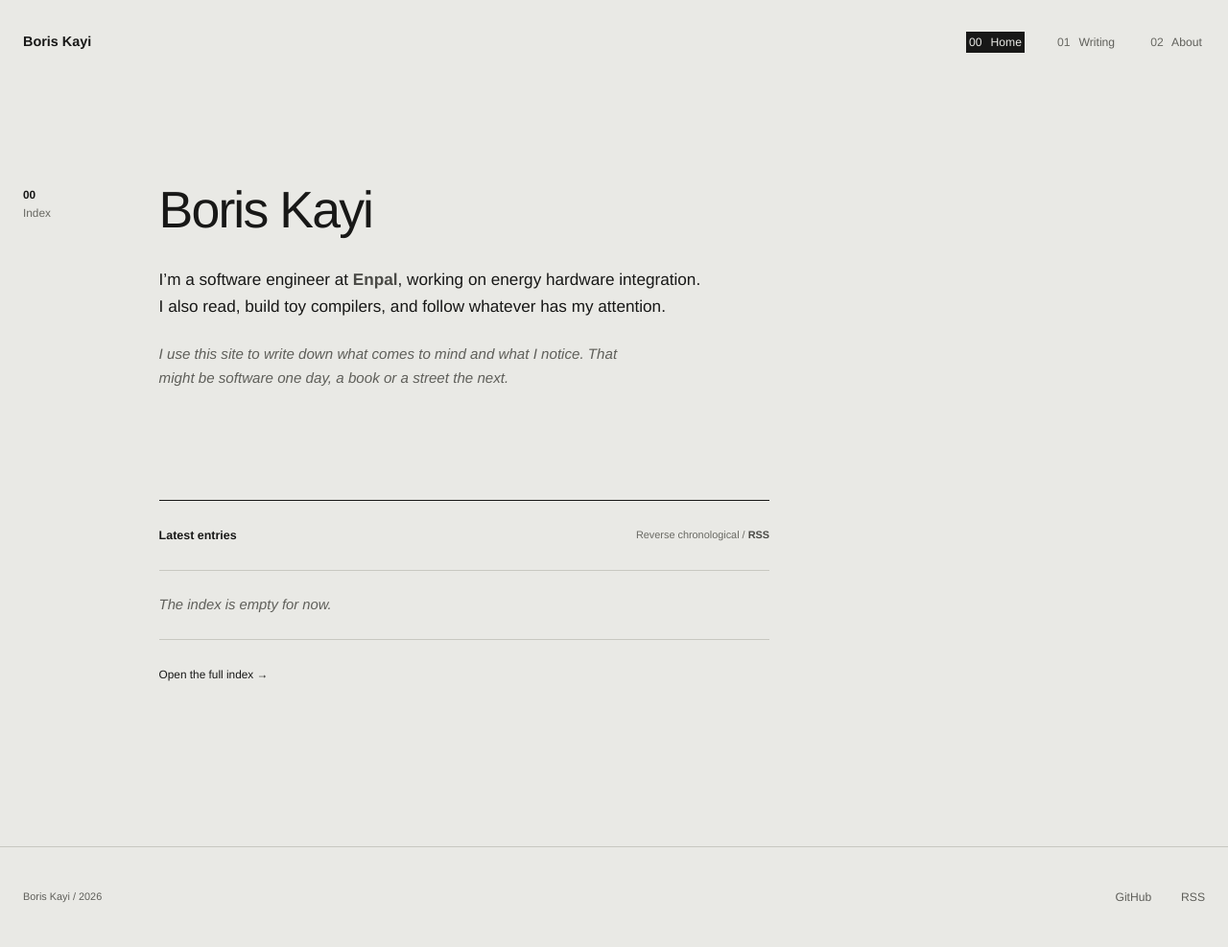
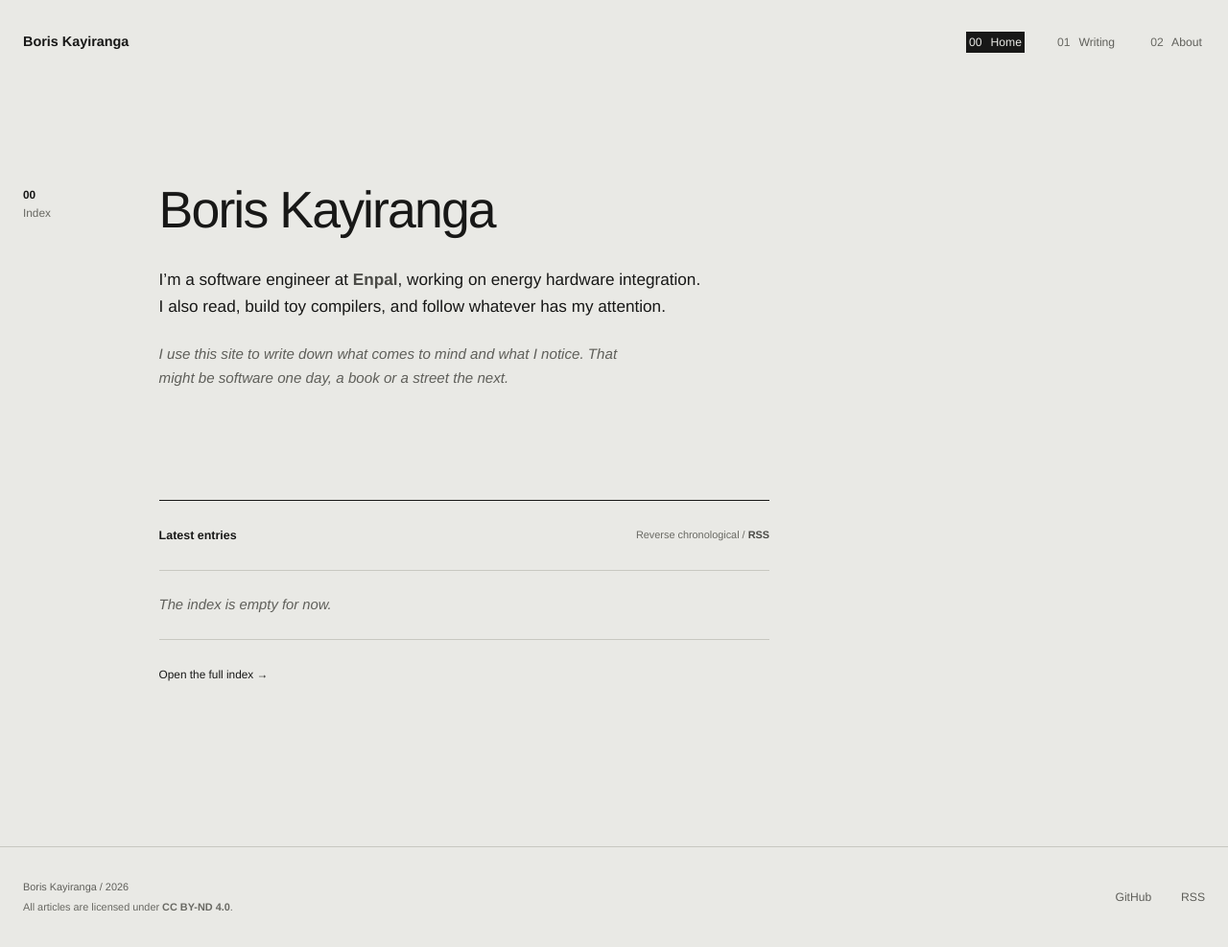
Before and after one commit to silverhairs/silverhairs, an Astro site in the folder website/: page / in a window 1280 px wide. Shown: the whole page at 96% size. Built offline with nearby package versions, Linux system fonts and the light colour scheme; Astro itself is replaced by a stand-in of ours.

Commit message:
Update site identity and article licensing (#27)

```diff
--- a/website/src/components/SiteFooter.astro
+++ b/website/src/components/SiteFooter.astro
@@ -4,7 +4,13 @@ const year = new Date().getUTCFullYear();
 
 <footer class="site-footer">
   <div class="site-shell site-footer__inner">
-    <p class="footer-id">Boris Kayi / {year}</p>
+    <div class="footer-copy">
+      <p class="footer-id">Boris Kayiranga / {year}</p>
+      <p class="footer-license">
+        All articles are licensed under
+        <a href="https://creativecommons.org/licenses/by-nd/4.0/" rel="license">CC BY-ND 4.0</a>.
+      </p>
+    </div>
     <nav aria-label="Elsewhere">
       <a href="https://github.com/silverhairs" rel="me">GitHub</a>
       <a href="/rss.xml">RSS</a>
--- a/website/src/components/SiteHeader.astro
+++ b/website/src/components/SiteHeader.astro
@@ -5,7 +5,7 @@ const writingIsCurrent = path.startsWith("/writing");
 
 <header class="site-header">
   <div class="site-shell site-header__inner">
-    <a class="site-name" href="/" aria-label="Boris Kayi, home">Boris Kayi</a>
+    <a class="site-name" href="/" aria-label="Boris Kayiranga, home">Boris Kayiranga</a>
     <nav aria-label="Primary navigation">
       <a href="/" aria-current={path === "/" ? "page" : undefined}><span>00</span> Home</a>
       <a href="/writing/" aria-current={writingIsCurrent ? "page" : undefined}><span>01</span> Writing</a>
--- a/website/src/layouts/BaseLayout.astro
+++ b/website/src/layouts/BaseLayout.astro
@@ -11,7 +11,7 @@ interface Props {
 }
 
 const { title, description, type = "website" } = Astro.props;
-const pageTitle = title === "Boris Kayi" ? title : `${title} — Boris Kayi`;
+const pageTitle = title === "Boris Kayiranga" ? title : `${title} — Boris Kayiranga`;
 const canonicalURL = new URL(Astro.url.pathname, Astro.site);
 ---
 
@@ -25,9 +25,9 @@ const canonicalURL = new URL(Astro.url.pathname, Astro.site);
     <meta name="description" content={description} />
     <link rel="canonical" href={canonicalURL} />
     <link rel="icon" type="image/svg+xml" href="/favicon.svg" />
-    <link rel="alternate" type="application/rss+xml" title="Boris Kayi's writing" href="/rss.xml" />
+    <link rel="alternate" type="application/rss+xml" title="Boris Kayiranga's writing" href="/rss.xml" />
     <meta property="og:type" content={type} />
-    <meta property="og:site_name" content="Boris Kayi" />
+    <meta property="og:site_name" content="Boris Kayiranga" />
     <meta property="og:title" content={pageTitle} />
     <meta property="og:description" content={description} />
     <meta property="og:url" content={canonicalURL} />
--- a/website/src/pages/about.astro
+++ b/website/src/pages/about.astro
@@ -5,7 +5,7 @@ import FolioMark from "../components/FolioMark.astro";
 
 <BaseLayout
   title="About"
-  description="About Boris Kayi, a software engineer working on energy hardware integration."
+  description="About Boris Kayiranga, a software engineer working on energy hardware integration."
 >
   <div class="page folio-page">
     <FolioMark number="02" label="About" />
@@ -16,7 +16,7 @@ import FolioMark from "../components/FolioMark.astro";
 
       <article class="prose about-copy">
         <p>
-          I’m Boris Kayi, a software engineer with experience building products and developer tools. I
+          I’m Boris Kayiranga, a software engineer with experience building products and developer tools. I
           currently work at <a href="https://enpal.com">Enpal</a> as a Senior Software Engineer, focused on
           energy hardware integration.
         </p>
--- a/website/src/pages/index.astro
+++ b/website/src/pages/index.astro
@@ -8,14 +8,14 @@ const articles = (await getArticles()).slice(0, 5);
 ---
 
 <BaseLayout
-  title="Boris Kayi"
-  description="Boris Kayi writes about software, books, energy, urbanism, and things noticed along the way."
+  title="Boris Kayiranga"
+  description="Boris Kayiranga writes about software, books, energy, urbanism, and things noticed along the way."
 >
   <div class="page folio-page home-page">
     <FolioMark number="00" label="Index" />
     <div class="folio-body">
       <section class="home-intro" aria-labelledby="home-heading">
-        <h1 id="home-heading">Boris Kayi</h1>
+        <h1 id="home-heading">Boris Kayiranga</h1>
         <p>
           I’m a software engineer at <a href="https://enpal.com">Enpal</a>, working on energy hardware
           integration. I also read, build toy compilers, and follow whatever has my attention.
--- a/website/src/pages/rss.xml.ts
+++ b/website/src/pages/rss.xml.ts
@@ -6,7 +6,7 @@ export async function GET(context: APIContext) {
   const articles = await getArticles({ includeDrafts: false });
 
   return rss({
-    title: "Boris Kayi’s writing",
+    title: "Boris Kayiranga’s writing",
     description: "Essays and notes about books, software, energy, urbanism, and everyday observations.",
     site: context.site ?? "https://silverhairs.dev",
     items: articles.map((article) => ({
--- a/website/src/pages/writing/index.astro
+++ b/website/src/pages/writing/index.astro
@@ -9,7 +9,7 @@ const articles = await getArticles();
 
 <BaseLayout
   title="Writing"
-  description="Essays and notes by Boris Kayi about books, software, energy, urbanism, and everyday observations."
+  description="Essays and notes by Boris Kayiranga about books, software, energy, urbanism, and everyday observations."
 >
   <div class="page folio-page">
     <FolioMark number="01" label="Writing" />
--- a/website/src/styles/global.css
+++ b/website/src/styles/global.css
@@ -711,8 +711,17 @@ h4 {
   margin: 0;
 }
 
+.footer-copy {
+  display: grid;
+  gap: 0.2rem;
+}
+
 .footer-id {
   color: var(--muted);
+}
+
+.footer-license a {
+  color: inherit;
 }
 
 .site-footer nav {
```
Also changed, not shown: website/public/favicon.svg.
